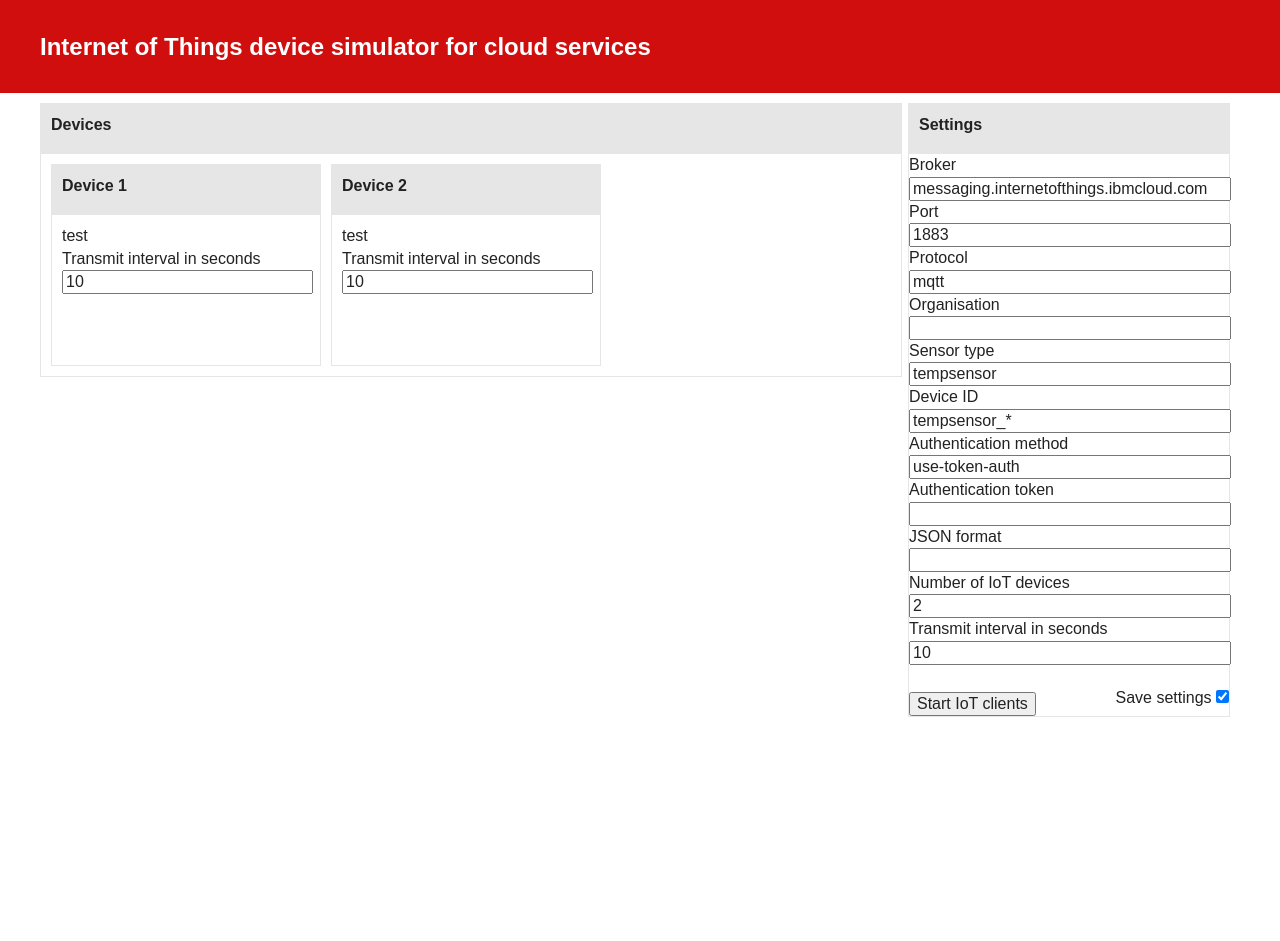
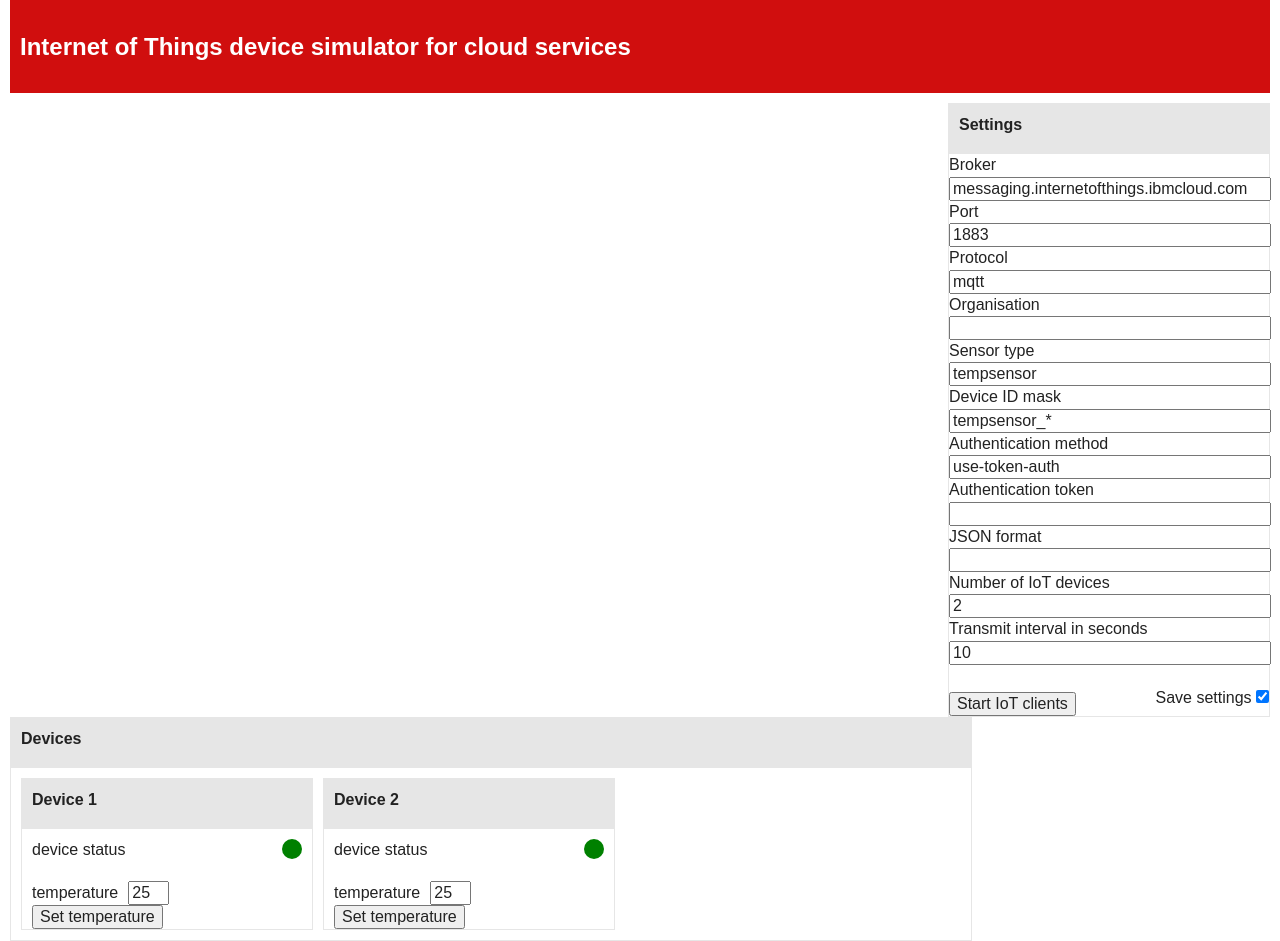
Before and after one commit to mhartsuiker/IoT-BlueMix-Devices-simulator, a plain HTML site: page index.html in a window 1280 px wide. Both pictures are taken after a click on the input "Start IoT clients". Before the commit the page ends 800 px from the top, so only its background shows below. Drawn offline with nearby package versions, Linux system fonts and the light colour scheme.

Commit message:
added new functionality

```diff
--- a/css/main.css
+++ b/css/main.css
@@ -96,7 +96,9 @@ textarea {
    ========================================================================== */
 
 #container {
+/*
     width: 1200px;
+*/
     margin: auto;
 }
 
@@ -104,10 +106,14 @@ textarea {
     margin-bottom: 10px;
     padding: 10px 10px 10px 10px;
     background-color: #d00e0e;
+    margin-right: 10px;
+    margin-left: 10px;
 }
 
 #headercontent {
+/*
     width: 1200px;
+*/
     margin: auto;
     color: #ffffff;
 }
@@ -126,8 +132,9 @@ textarea {
 }
 
 #maincontent {
-    width: 860px;
+    width: 75%;
     float: left;
+    margin-left: 10px;
     border: 1px solid #e6e6e6;
     background-color: #ffffff;
 /*
@@ -168,27 +175,62 @@ textarea {
     float: left;
     margin-right: 10px;
     margin-bottom: 10px;
-    width: 268px;
-    height: 200px;
+    width: 290px;
+    height: 150px;
     background-color: #ffffff;
     border: 1px solid #e6e6e6;
+}
+.devicestatus {
+    margin-bottom: 10px;
+}
+
+.statusbuttonon {
+    width: 20px;
+    height: 20px;
+    float: right;
+    background-color: green;
+    border-radius: 50%;
+    -moz-border-radius: 50%;
+    -webkit-border-radius: 50%;;
+}
+
+.statusbuttonon:hover {
+    background-color: darkgreen;
+}
+
+.statusbuttonoff {
+    width: 20px;
+    height: 20px;
+    float: right;
+    background-color: red;
+    border-radius: 50%;
+    -moz-border-radius: 50%;
+    -webkit-border-radius: 50%;;
+}
+
+.devicebutton {
+    margin-top: 20px;
+    float: right;
+}
+
+.devicelabel {
+    margin-right: 10px;
+}
+
+.deviceinput {
+    width: 12%;
+    margin-right: 10px;
 }
 
 .devicecontent {
     padding: 10px 10px 10px 10px;
 }
 
-#editbutton {
-    float: right;
-    font-weight: normal;
+.settemperature {
 }
 
 .settingsinput {
     width: 98%;
-}
-
-.settingslabel {
-
 }
 
 #storesettings {
--- a/index.html
+++ b/index.html
@@ -45,7 +45,7 @@
                             <input class="settingsinput" type="text" name="organisation">
                             <label class="settingslabel" for="sensortype">Sensor type</label><br />
                             <input class="settingsinput" type="text" name="sensortype" value="tempsensor">
-                            <label class="settingslabel" for="deviceid">Device ID</label><br />
+                            <label class="settingslabel" for="deviceid">Device ID mask</label><br />
                             <input class="settingsinput" type="text" name="deviceid" value="tempsensor_*">
                             <label class="settingslabel" for="authmethod">Authentication method</label><br />
                             <input class="settingsinput" type="text" name="authmethod" value="use-token-auth">
--- a/js/main.js
+++ b/js/main.js
@@ -20,18 +20,34 @@ var deviceModule = (function() {
     };
 
     deviceService.prototype.createDevice = function(id) {
-        console.log('createdevice called');
         var identifier = id + 1
         $('.devicesection').append("<div class='device'>" +
                                         "<div id='headersection'>" +
                                             "Device " + identifier +
                                         "</div>" +
                                         "<div class='devicecontent' data-id="+ id +">" +
-                                            "test<br />" +
-                                            "<label class='settingslabel' for='transmitinterval'>Transmit interval in seconds</label>" +
-                                            "<input class='settingsinput' type='number' pattern='[0-9]*' name='transmitinterval' value='10'><br /><br />" +
+                                            "<span class='devicestatus'>" +
+                                                "<div class='statusbuttonon' title='click to change the status of the device'></div>" +
+                                                "<label class='devicelabel' for='status'>device status</label>" +
+                                            "</span>" +
+                                            "<span class='devicebutton'>" +
+                                                "<label class='devicelabel' for='temperature'>temperature</label>" +
+                                                "<input class='deviceinput' id='temperature' type='number' pattern='[0-9]*' name='temperature' value='25'>" +
+                                                "<input class='settemperature' type='button' name='settemperature' value='Set temperature'>" +
+                                            "</span>" +
                                         "</div>" +
                                     "</div>");
+
+
+
+    }
+
+    deviceService.prototype.startDevice = function(id) {
+        console.log('device started with id: ' + id);
+    }
+
+    deviceService.prototype.updateDevice = function(id, temperature, state) {
+
     }
 
     // Create a new controller, the controller will create a new service
@@ -96,9 +112,12 @@ var deviceModule = (function() {
 
         deviceController.prototype.start = function() {
             for(var i = 0; i < services.length; i++) {
-                console.log('inside start function');
                 services[i].createDevice(i);
             }
+        }
+
+        deviceController.prototype.updateDevice = function(id, temperature, state) {
+
         }
     };
 
@@ -116,6 +135,7 @@ var deviceModule = (function() {
 
 
 $(document).ready(function() {
+    "use strict"
 
     var deviceController = null;
 
@@ -149,6 +169,29 @@ $(document).ready(function() {
 
     });
 
+    $('.devicesection').on('click', '.settemperature', function(e) {
+        var that = this;
+        var id = that.parentElement.parentNode.getAttribute('data-id');
+        var temperature = that.parentElement.children[1].value;
+        deviceController.updateDevice(id, temperature, 'on');
+    });
+
+    $('.devicesection').on('click', '.statusbuttonon', function(e) {
+        var that = this;
+        var id = that.parentElement.parentNode.getAttribute('data-id');
+        var currentChild = that.parentElement.children[0];
+        currentChild.className = 'statusbuttonoff';
+
+    });
+
+    $('.devicesection').on('click', '.statusbuttonoff', function(e) {
+        var that = this;
+        var id = that.parentElement.parentNode.getAttribute('data-id');
+        var currentChild = that.parentElement.children[0];
+        currentChild.className = 'statusbuttonon';
+
+    });
+
     // If form data is stored in LocalStorage retrieve it and fill the form with the data
     if (typeof(Storage) !== "undefined") {
         var data = JSON.parse(JSON.stringify(localStorage.getItem('iotdevicesimulation')));
```
